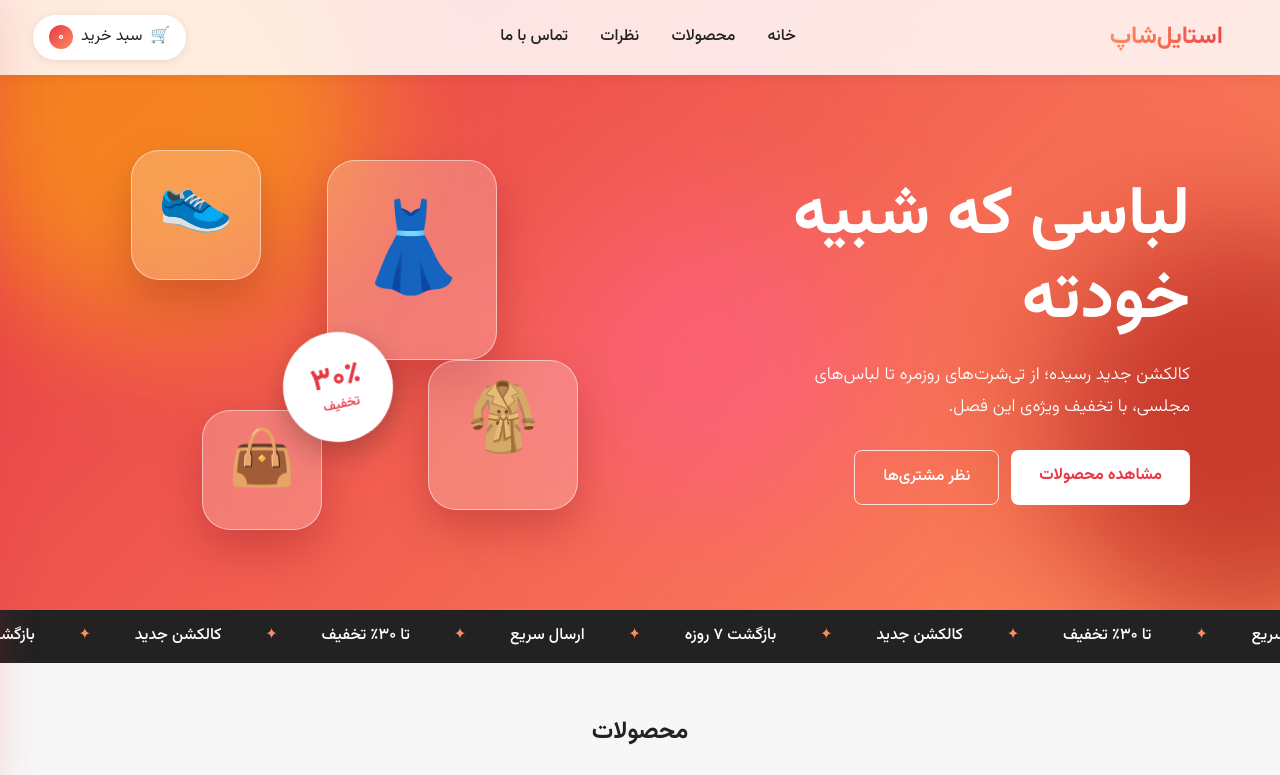
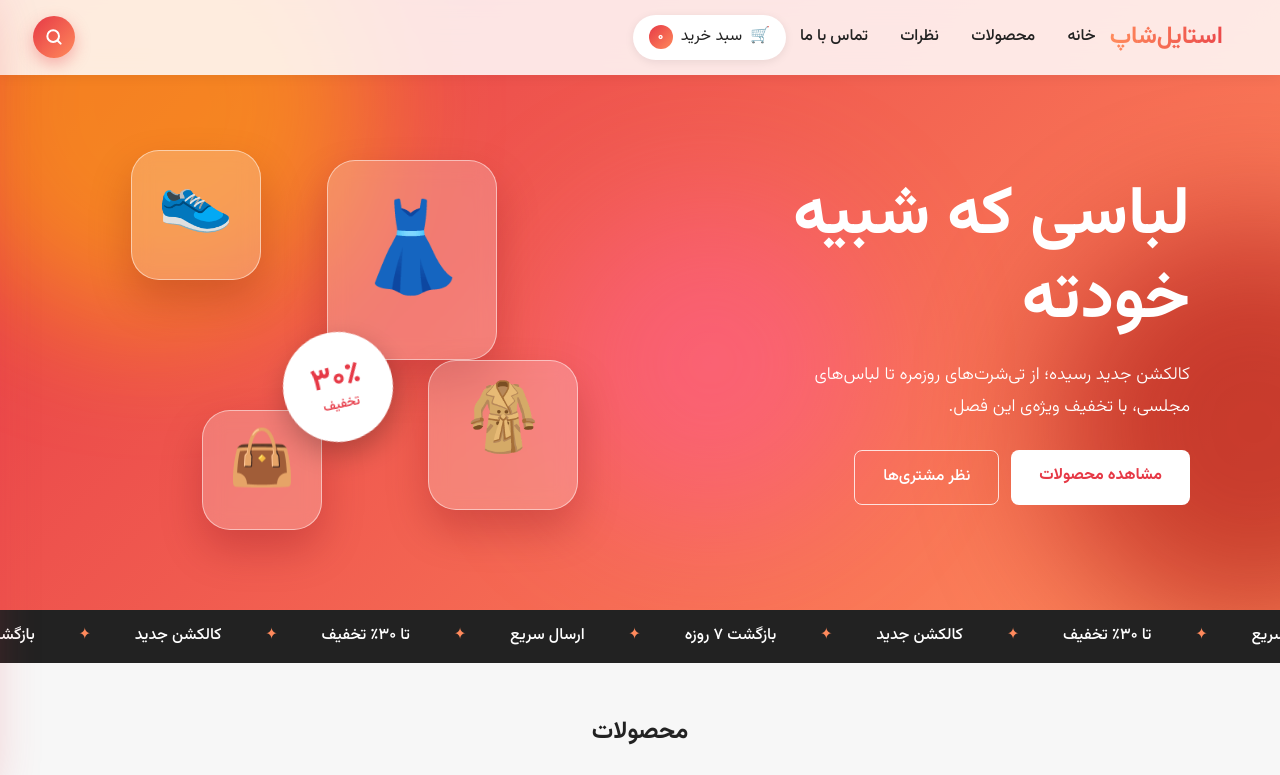
Before and after one commit to JUPITERRR7/my-shop, a plain HTML site: page index.html in a window 1280 px wide. Shown: the top 775 px of the page. Drawn offline with Linux system fonts and the light colour scheme.

Commit message:
Add files via upload

```diff
--- a/index.html
+++ b/index.html
@@ -27,7 +27,12 @@
       <span class="cart-label">سبد خرید</span>
       <span class="cart-badge" id="cart-count">۰</span>
     </div>
-    <button type="button" class="header-search" id="header-search" aria-label="جستجوی محصول">🔍</button>
+        <button type="button" class="header-search" id="header-search" aria-label="جستجوی محصول">
+      <svg viewBox="0 0 24 24" width="20" height="20" fill="none" stroke="#fff" stroke-width="2.4" stroke-linecap="round" aria-hidden="true">
+        <circle cx="11" cy="11" r="7"/>
+        <path d="M20 20l-3.5-3.5"/>
+      </svg>
+    </button>
   </header>
 
   <!-- بنر -->
--- a/style.css
+++ b/style.css
@@ -727,7 +727,22 @@ nav a:hover::after { width: 100%; }
 /* حس لمس دکمه‌ها */
 .product-card:active { transform: scale(0.97); }
 .btn:active, .checkout-btn:active, .btn-ghost:active { transform: scale(0.97); }
-.header-search { display: none; }
+  .header-search {
+    display: flex;
+    align-items: center;
+    justify-content: center;
+    flex-shrink: 0;
+    margin-inline-start: auto;
+    width: 42px;
+    height: 42px;
+    padding: 0;
+    border: none;
+    border-radius: 50%;
+    background: linear-gradient(135deg, #e63946, #ff8a5c);
+    cursor: pointer;
+    box-shadow: 0 6px 16px rgba(230, 57, 70, 0.35);
+    transition: transform 0.2s ease;
+  }
 
 /* ===== موبایل ===== */
 @media (max-width: 720px) {
```
